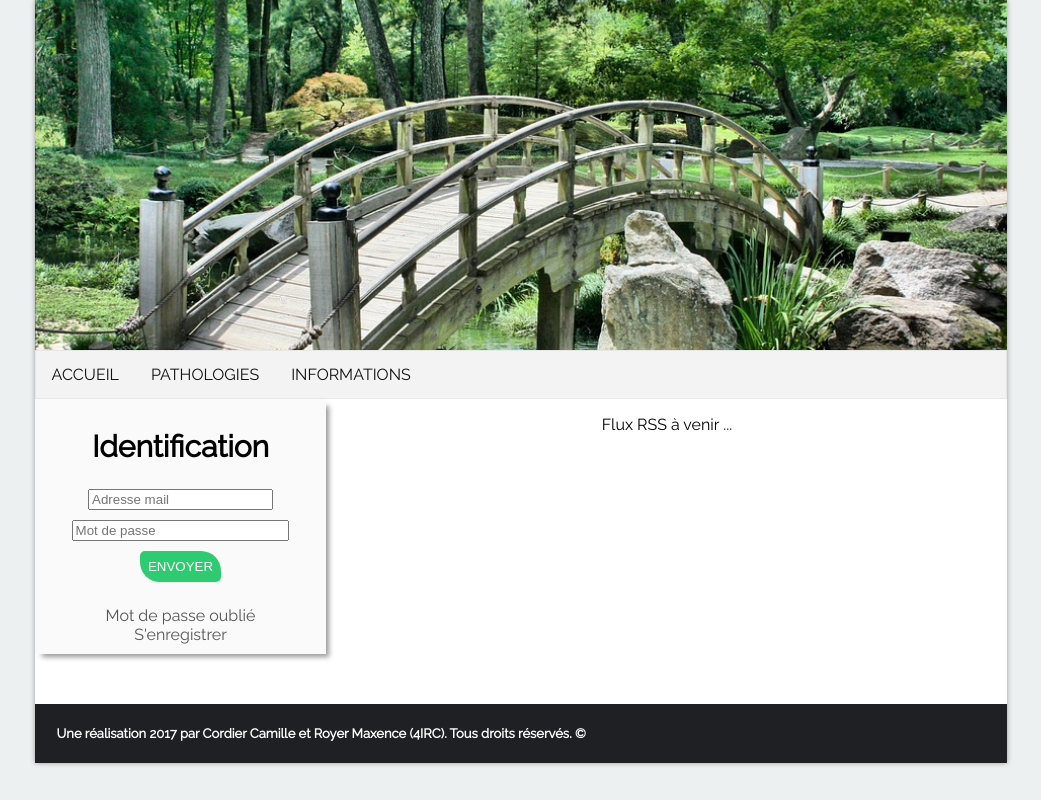
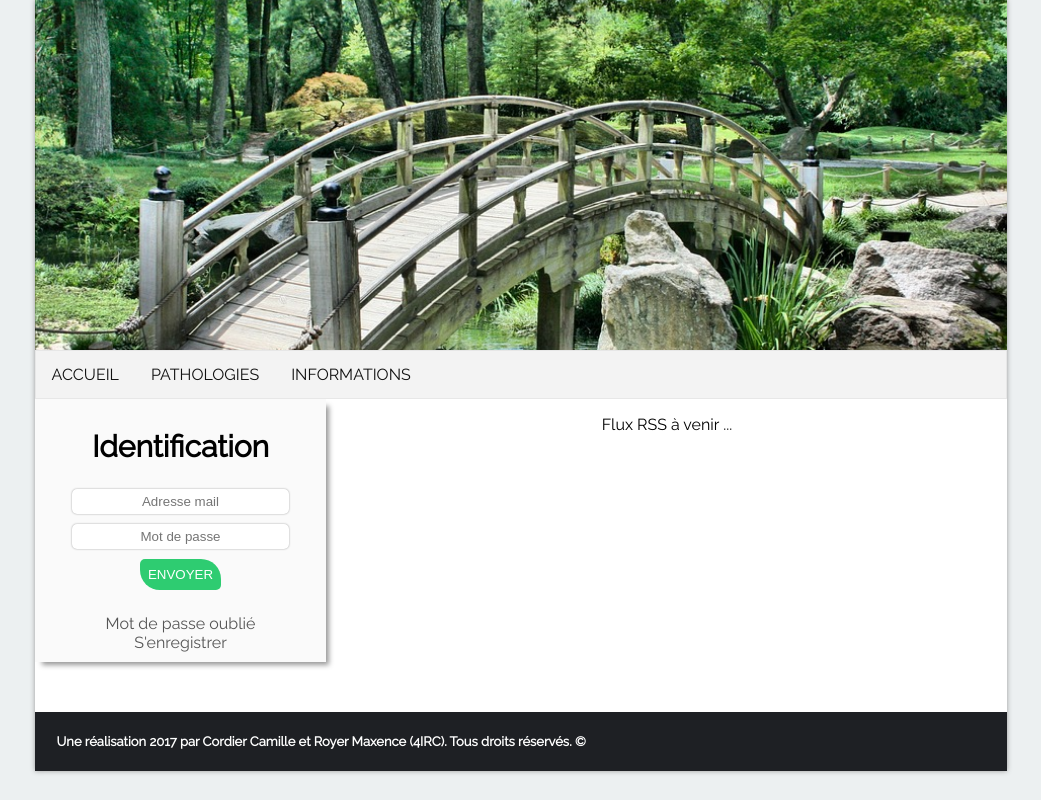
Before and after one commit to MaxenceRoyer/TLI_Acupuncture, a PHP site: page / in a window 1280 px wide. Shown: the whole page, without its empty margins (119-1160 px from the left). Run offline with PHP 8.4, Linux system fonts and the light colour scheme.

Commit message:
[MRR][Master] Add style to input

```diff
--- a/css/style.css
+++ b/css/style.css
@@ -7,7 +7,7 @@
     width: 100%;
   }
 
-  input[type="mail"], input[type="password"] {
+  input[type="email"], input[type="password"] {
     width: 40%;
   }
 }
@@ -30,7 +30,7 @@
     margin-top: 20px;
   }
 
-  input[type="mail"], input[type="password"] {
+  input[type="email"], input[type="password"] {
     width: 80%;
   }
 }
@@ -55,7 +55,7 @@
     width: 70%;
   }
 
-  input[type="mail"], input[type="password"] {
+  input[type="email"], input[type="password"] {
     width: 80%;
   }
 }
@@ -149,8 +149,15 @@
             box-sizing: border-box;
   }
 
-  input[type="mail"], input[type="password"] {
+  input[type="email"], input[type="password"] {
     margin: 5px;
+    padding: 5px;
+    text-align: center;
+    -webkit-border-radius: 5px;
+       -moz-border-radius: 5px;
+            border-radius: 5px;
+    border: none;
+    box-shadow: 0 0 2px #999;
        -moz-box-sizing: border-box;
     -webkit-box-sizing: border-box;
         -ms-box-sizing: border-box;
@@ -169,8 +176,8 @@
     padding: 8px;
     font: bold;
     -webkit-border-radius: 5px 20px 5px;
-    -moz-border-radius: 5px 20px 5px;
-    border-radius: 5px 20px 5px;
+       -moz-border-radius: 5px 20px 5px;
+            border-radius: 5px 20px 5px;
     cursor: pointer;
   }
 
```
